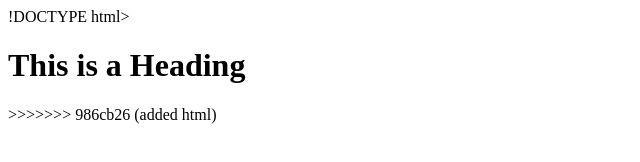
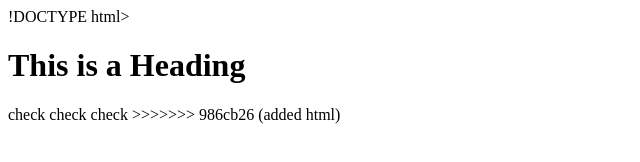
Before and after one commit to ADolkun/Git, a plain HTML site: page index.html in a window 1280 px wide. Shown: the whole page, without its empty margins (0-640 px from the left). Drawn offline with Linux system fonts and the light colour scheme.

Commit message:
Update index.html

```diff
--- a/index.html
+++ b/index.html
@@ -6,6 +6,7 @@
 <body>
 
 	<h1>This is a Heading</h1>
+   check check check
 
 </body>
 </html>
```
